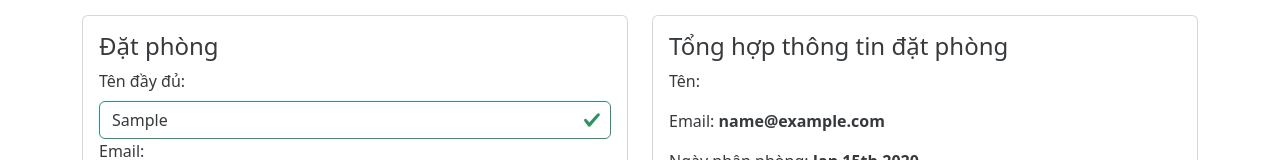
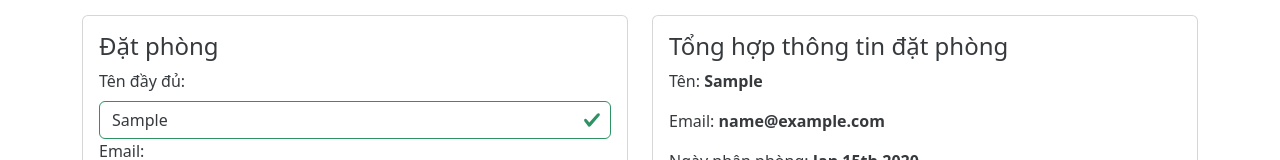
Before and after one commit to Pham-Vung/hotel-booking-app-client, a React (Vite) app: page /book-room/1 in a window 1280 px wide. Both pictures are taken after typing "Sample", "name@example.com", "2020-01-15", "2020-01-15", "5", "5" into the empty fields and a click on the button "Tiếp tục". Shown: the part 145-305 px from the top of the page. Built offline with nearby package versions, Linux system fonts and the light colour scheme; no server answers.

Commit message:
sửa thông tin lấy từ bookingform

```diff
--- a/src/components/booking/BookingSummary.jsx
+++ b/src/components/booking/BookingSummary.jsx
@@ -29,7 +29,7 @@ const BookingSummary = ({ booking, payment, isFormValid, onConfirm }) => {
     return (
         <div className='card card-body mt-5'>
             <h4>Tổng hợp thông tin đặt phòng</h4>
-            <p>Tên: <strong>{booking.guestName}</strong></p>
+            <p>Tên: <strong>{booking.guestFullName}</strong></p>
             <p>Email: <strong>{booking.guestEmail}</strong></p>
             <p>Ngày nhận phòng: <strong>{moment(booking.checkInDate).format("MMM Do YYYY")}</strong></p>
             <p>Ngày trả phòng: <strong>{moment(booking.checkOutDate).format("MMM Do YYYY")}</strong></p>
```
